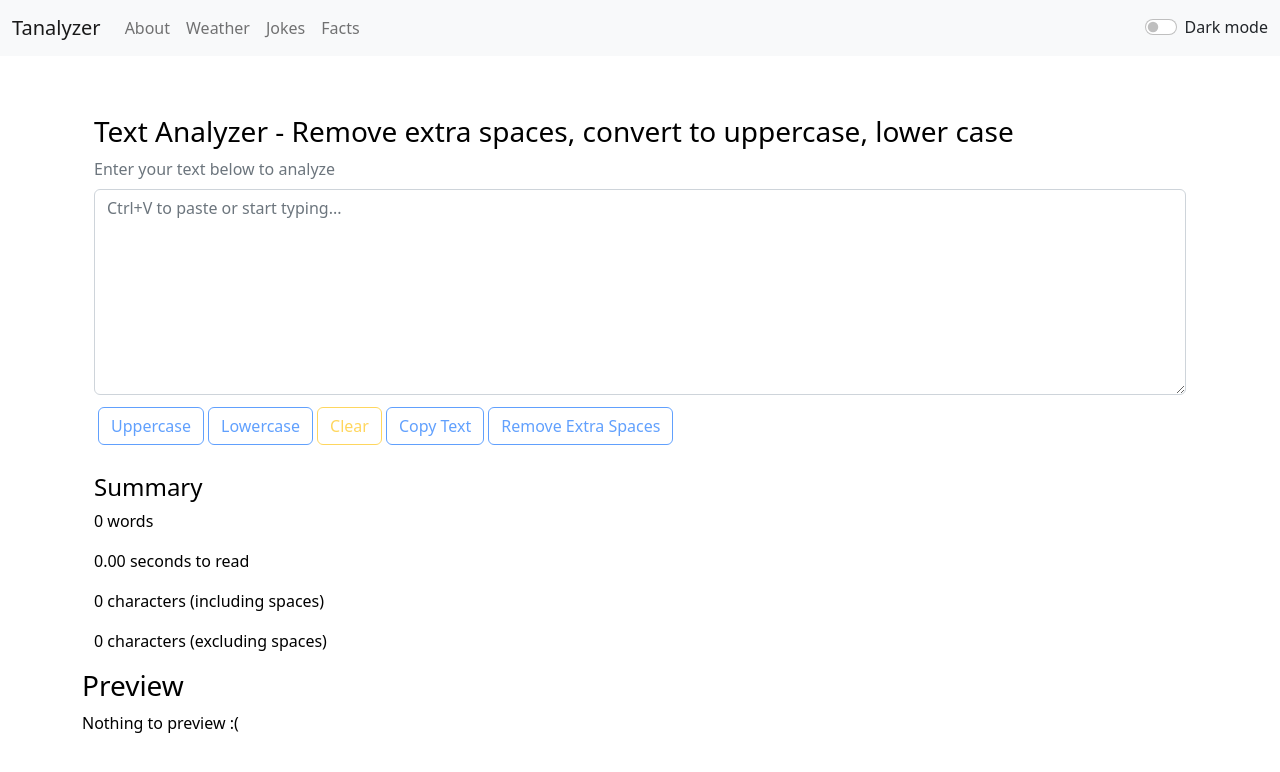
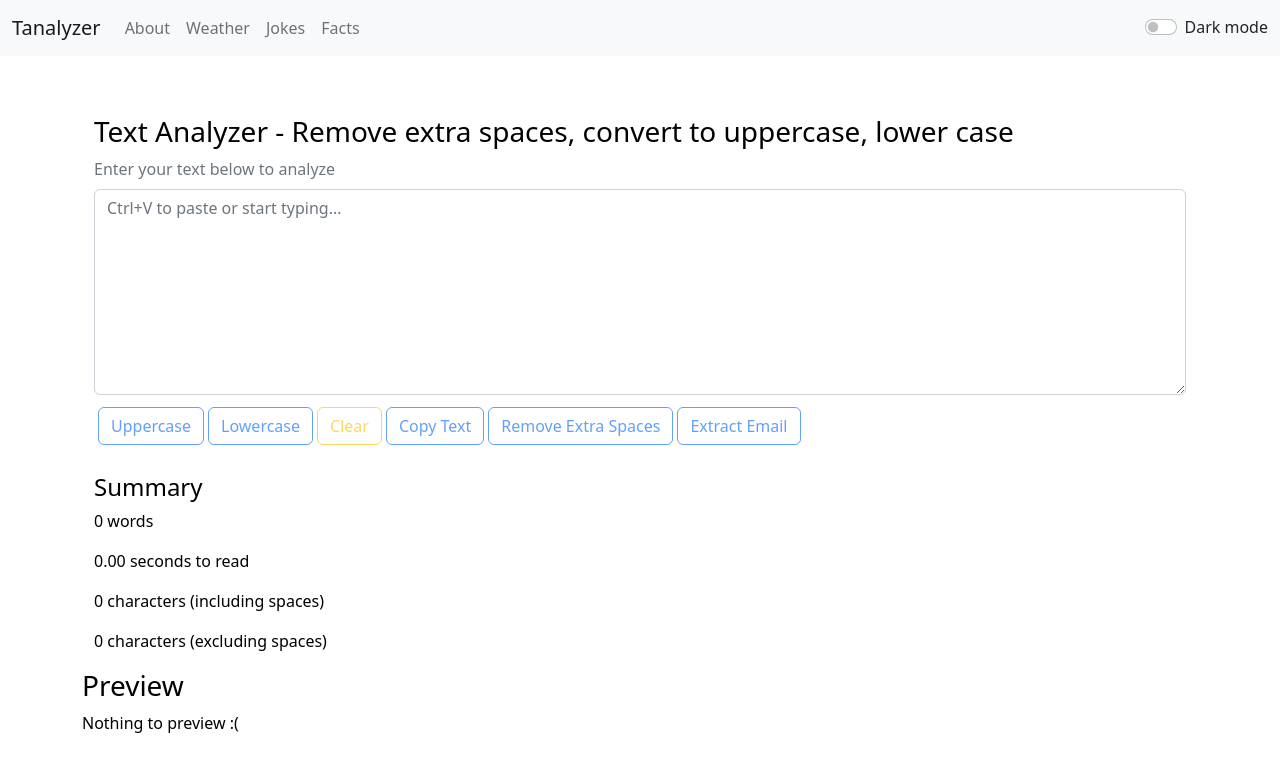
Before and after one commit to sailendrachettri/t-analyzer, a React (Create React App) app: page / in a window 1280 px wide. Shown: the top 772 px of the page. Built offline with nearby package versions, Linux system fonts and the light colour scheme.

Commit message:
email extractor buttion added

```diff
--- a/src/components/TextForm.js
+++ b/src/components/TextForm.js
@@ -33,6 +33,11 @@ export default function TextForm(props) {
         let txt = text.toLocaleLowerCase();
         setText(txt);
         props.showAlert("Text converted to lowercase!", "success");
+    }
+    const extractEmail = () => {
+        let email = text.match(/([a-zA-Z0-9._-]+@[a-zA-Z0-9._-]+\.[a-zA-Z0-9_-]+)/gi);
+        setText(email.join('\n'));
+
     }
     const methodOnChange = (event) => {
         setText(event.target.value);
@@ -71,6 +76,7 @@ export default function TextForm(props) {
                     <button disabled={text.length === 0} className="btn btn-outline-warning mx-1 my-1" onClick={clearText}>Clear</button>
                     <button disabled={text.length === 0} className="btn btn-outline-primary" onClick={copyText}>Copy Text</button>
                     <button disabled={text.length === 0} className="btn btn-outline-primary mx-1 my-1" onClick={removeExtraSpaces}>Remove Extra Spaces </button>
+                    <button disabled={text.length === 0} className="btn btn-outline-primary" onClick={extractEmail}>Extract Email </button>
                     {/* <button className="btn btn-outline-primary" onClick={pastePrevText}>Paste </button> */}
                 </div>
 
```
